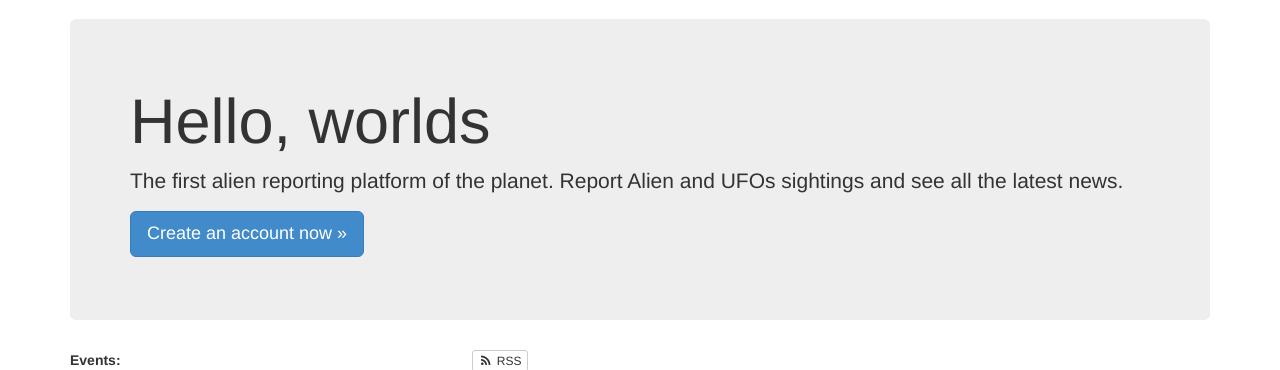
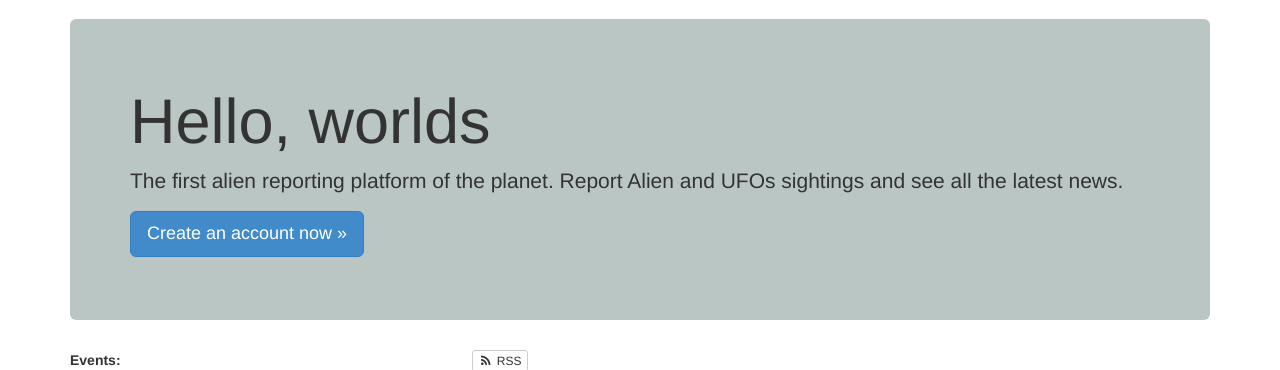
Before and after one commit to papagryllos-productions/jadce, a Django app: template area51/templates/area51/index.html in a window 1280 px wide. Shown: the part 51-421 px from the top of the page. Run offline with Django 3.2, Linux system fonts and the light colour scheme; the template is opened without the code that fills it, so the values that code supplies are empty; parts of the project's set-up code (start-up, migrations or seed data) failed here and were passed over; some libraries are stand-ins or nearby versions.

Commit message:
change jumbotron color; fix feed generator

```diff
--- a/area51/feeds.py
+++ b/area51/feeds.py
@@ -12,7 +12,7 @@ class LatestEntriesFeed(Feed):
         return M.Event.objects.all().order_by('-date_of_creation')[:20]
 
     def item_title(self, item):
-        return item.creator
+        return "%s by %s" % (item.title, item.creator)
 
     def item_description(self, item):
-        return item.event_desc
+        return item.description
--- a/area51/static/css/area51.css
+++ b/area51/static/css/area51.css
@@ -10,3 +10,7 @@ body {
   width: 650px;
   height: 500px;
 }
+
+.jumb-color {
+  background: #BAC6C4;
+}
--- a/area51/templates/area51/index.html
+++ b/area51/templates/area51/index.html
@@ -29,7 +29,7 @@
 
 <!-- Main jumbotron -->
 <div class="container">
-  <div class="jumbotron">
+  <div class="jumbotron jumb-color">
       <h1>Hello, worlds</h1>
       <p>The first alien reporting platform of the planet. Report Alien and UFOs sightings and see all the latest news.</p>
       <p><a class="btn btn-primary btn-lg" href="create_account" role="button">Create an account now &raquo;</a></p>
```
